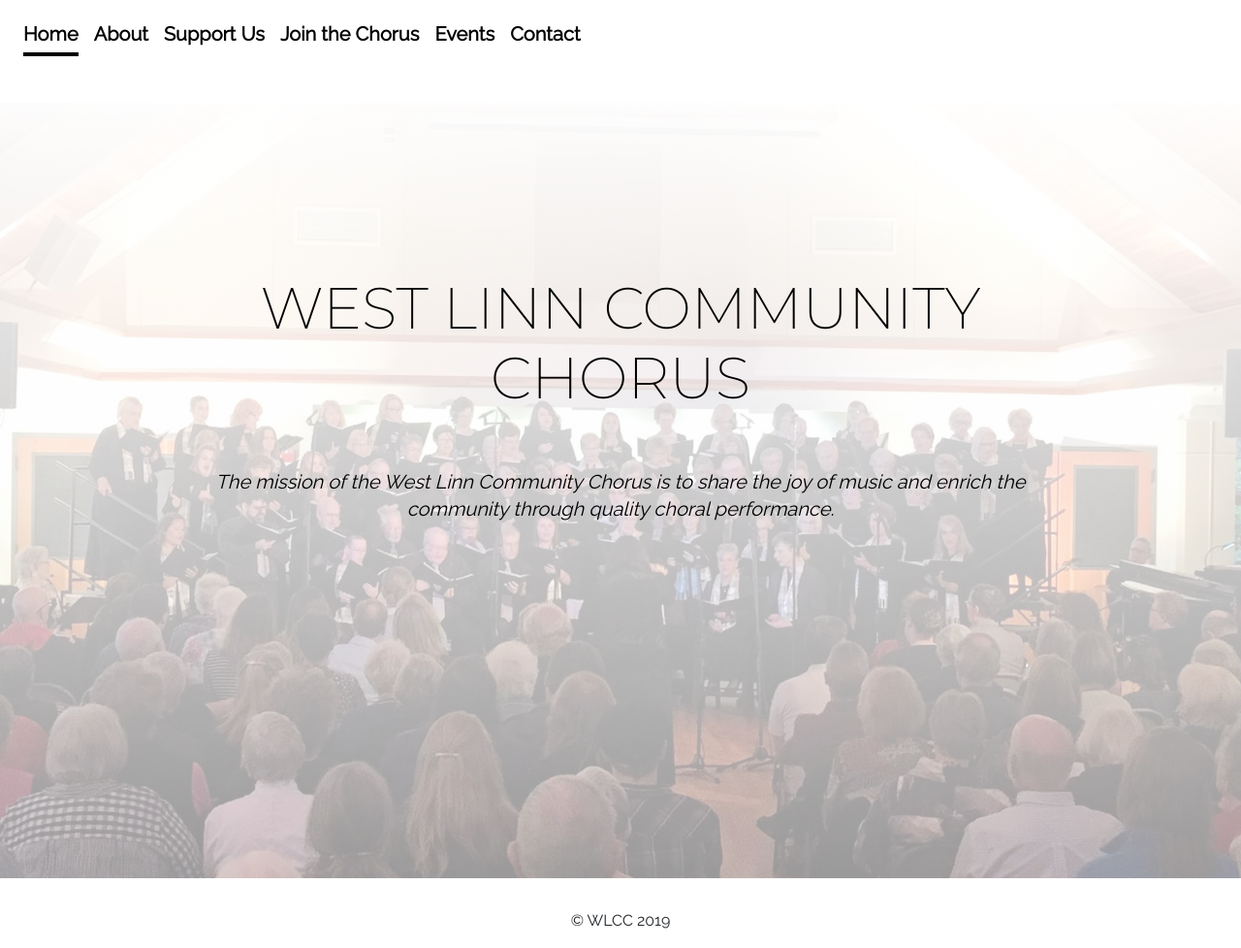
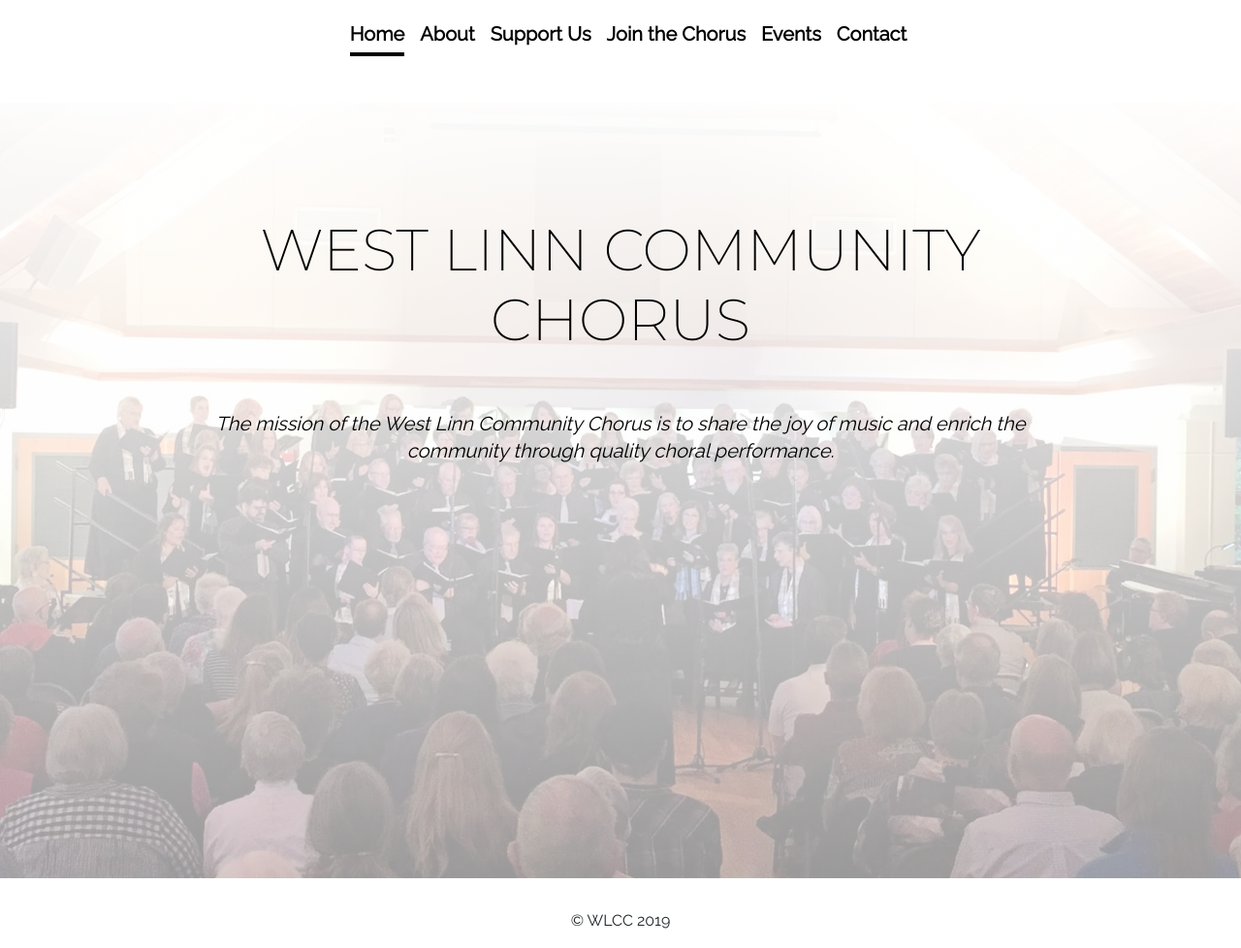
Before and after one commit to ecomstock/wlcc, a PHP site: page / in a window 1280 px wide. Shown: the whole page at 97% size. Run offline with PHP 8.4, Linux system fonts and the light colour scheme; some libraries are stand-ins or nearby versions.

Commit message:
wip: clean up extraneous rules

```diff
--- a/wlcc.css
+++ b/wlcc.css
@@ -26,8 +26,9 @@
 /* NAV CSS
 -------------------------------------------------- */
 
-.flex-container {
-  	display: flex;
+.nav-container {
+	display: flex;
+	justify-content: center;
 }
 
 .nav-masthead .nav-link {
@@ -52,12 +53,19 @@
   	border-bottom-color: black;
 }
 
+.nav {
+	top: 5%;
+	right: 5%;
+	left: 5%;
+	justify-content: center;
+}
+
 /* RESPONSIVE CSS
 -------------------------------------------------- */
 
 @media (min-width: 575px) {
 	.carousel-caption {
-		top: -25%;
+		top: -40%;
 		justify-content: center;
     	align-items: center;
 	}
@@ -84,10 +92,10 @@
 	.nav-masthead .nav-link {
 		font-size: 15px;
 	}
-	.nav {
+	/* .nav {
 		display: flex;
 		justify-content: center;
-	}
+	} */
 }
 
 /* CAROUSEL BG IMAGES
```
